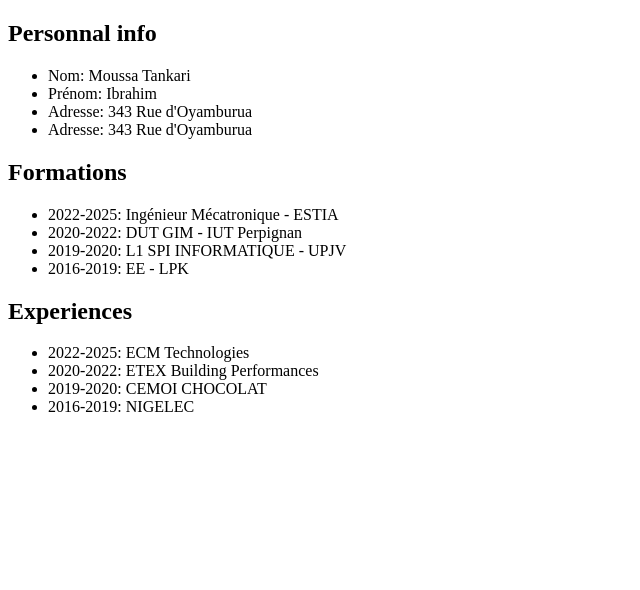
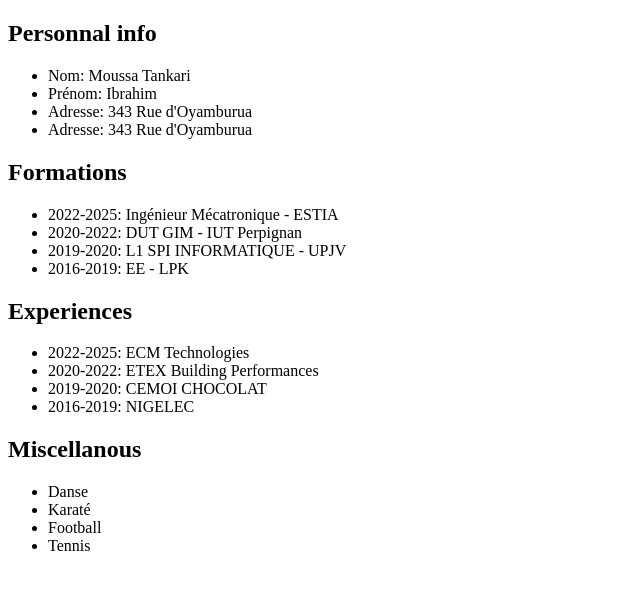
Before and after one commit to ibrah-code/ibrah.github.io, a plain HTML site: page Index.html in a window 1280 px wide. Shown: the whole page, without its empty margins (0-640 px from the left). Drawn offline with Linux system fonts and the light colour scheme.

Commit message:
Miscellanous

```diff
--- a/Index.html
+++ b/Index.html
@@ -35,6 +35,16 @@
         </ul>
     </section>
 
+    <section id="divers">
+        <h1>Miscellanous</h1>
+        <ul>
+            <li>Danse</li>
+            <li>Karaté</li>
+            <li>Football</li>
+            <li>Tennis</li>
+        </ul>
+    </section>
+
 
   </body>
 </html>
```
